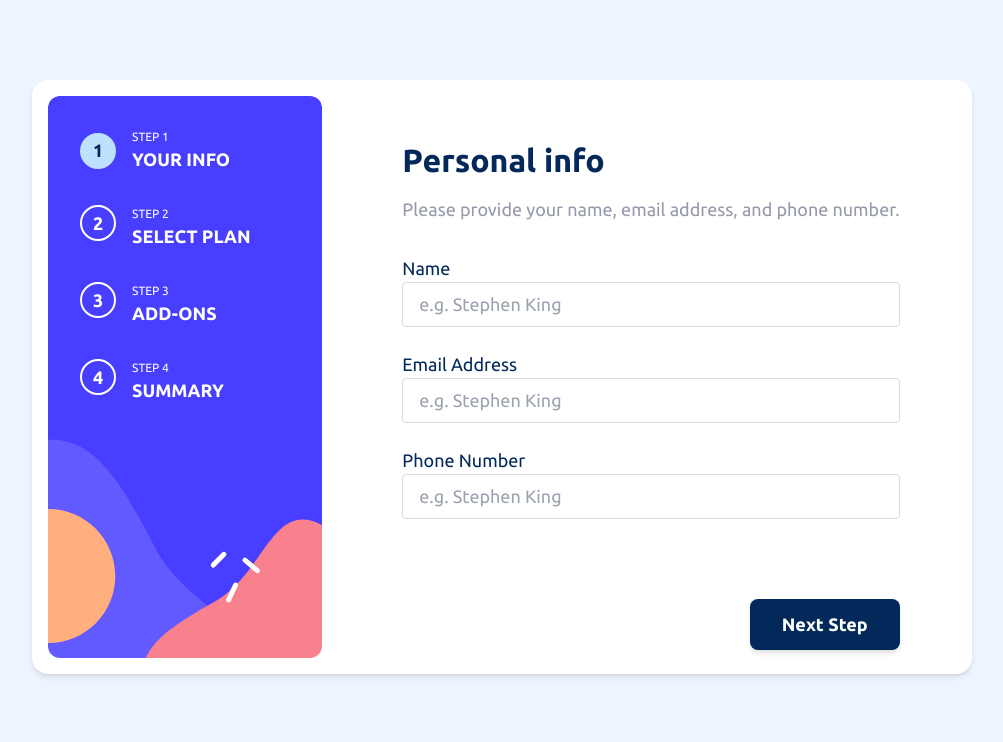
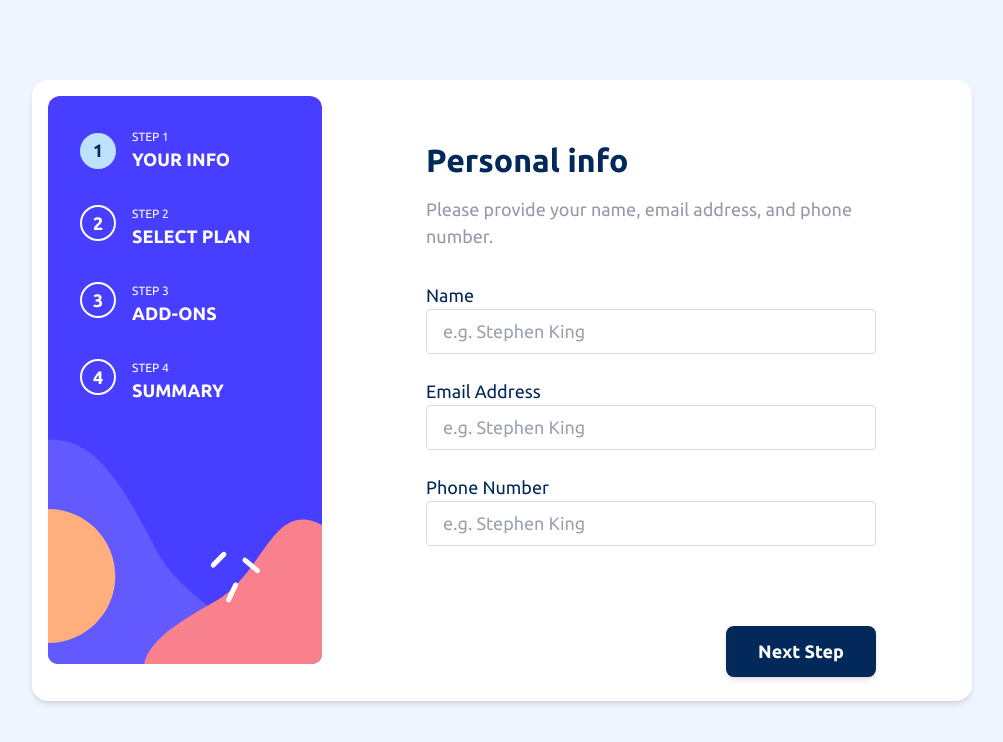
Before and after one commit to volkanakyel/gamer-form-service, a Vue app: page / in a window 1280 px wide. Shown: the top 742 px of the page, without its empty margins (138-1141 px from the left). Built offline with nearby package versions, Linux system fonts and the light colour scheme.

Commit message:
gamer-form |🚀 Stepper update UI

```diff
--- a/src/components/AddOnsForm.vue
+++ b/src/components/AddOnsForm.vue
@@ -1,11 +1,13 @@
 <template>
+  <div class=" max-w-addons">
     <h2 class="text-4xl mb-3 mt-10 text-l font-bold">Pick add-ons</h2>
     <p class="text-grey-300">
       Add-ons help enhance your gaming experience.
     </p>
     <div class="flex flex-col gap-4 mt-8">
       <div class="flex gap-4">
-      <div class="p-4 border bg-grey-200 border-purple rounded-lg flex items-center justify-between max-w-addons w-full">
+        <div
+          class="p-4 border bg-grey-200 border-purple rounded-lg flex items-center justify-between max-w-addons w-full">
           <div class="flex items-center space-x-4">
             <div class="flex items-center gap-6">
               <input id="checked-checkbox" type="checkbox" value=""
@@ -27,7 +29,8 @@
         </div>
       </div>
       <div class="flex">
-      <div class="p-4 border bg-grey-200 border-purple rounded-lg flex items-center justify-between max-w-addons w-full">
+        <div
+          class="p-4 border bg-grey-200 border-purple rounded-lg flex items-center justify-between max-w-addons w-full">
           <div class="flex items-center space-x-4">
             <div class="flex items-center gap-6">
               <input id="checked-checkbox" type="checkbox" value=""
@@ -47,7 +50,8 @@
         </div>
       </div>
       <div class="flex">
-      <div class="p-4 border bg-grey-200 border-purple rounded-lg flex items-center justify-between max-w-addons w-full">
+        <div
+          class="p-4 border bg-grey-200 border-purple rounded-lg flex items-center justify-between max-w-addons w-full">
           <div class="flex items-center space-x-4">
             <div class="flex items-center gap-6">
               <input id="checked-checkbox" type="checkbox" value=""
@@ -69,6 +73,7 @@
         </div>
       </div>
     </div>
+  </div>
 </template>
 
 <script setup lang="ts"></script>
--- a/src/components/PersonalInfoForm.vue
+++ b/src/components/PersonalInfoForm.vue
@@ -1,4 +1,5 @@
 <template>
+  <div class=" max-w-addons">
     <h2 class="text-4xl mb-3 mt-10 text-l font-bold">Personal info</h2>
     <p class="text-grey-300">
       Please provide your name, email address, and phone number.
@@ -20,6 +21,7 @@
           class="border border-grey-100 rounded pl-4 py-2 w-full focus:outline-none focus:border-gray-500" />
       </div>
     </div>
+  </div>
 </template>
 
 <script setup lang="ts">
--- a/src/components/SelectPlanForm.vue
+++ b/src/components/SelectPlanForm.vue
@@ -1,4 +1,5 @@
 <template>
+  <div class=" max-w-addons">
     <h2 class="text-4xl mb-3 mt-10 text-l font-bold">Select your plan</h2>
     <p class="text-grey-300">
       You have the option of monthly or yearly billing.
@@ -45,6 +46,7 @@
       </label>
       <p class="text-grey-300">Yearly</p>
     </div>
+  </div>
 </template>
 
 <script setup lang="ts"></script>
```
Lines whose indentation alone changed are shown as unchanged.
